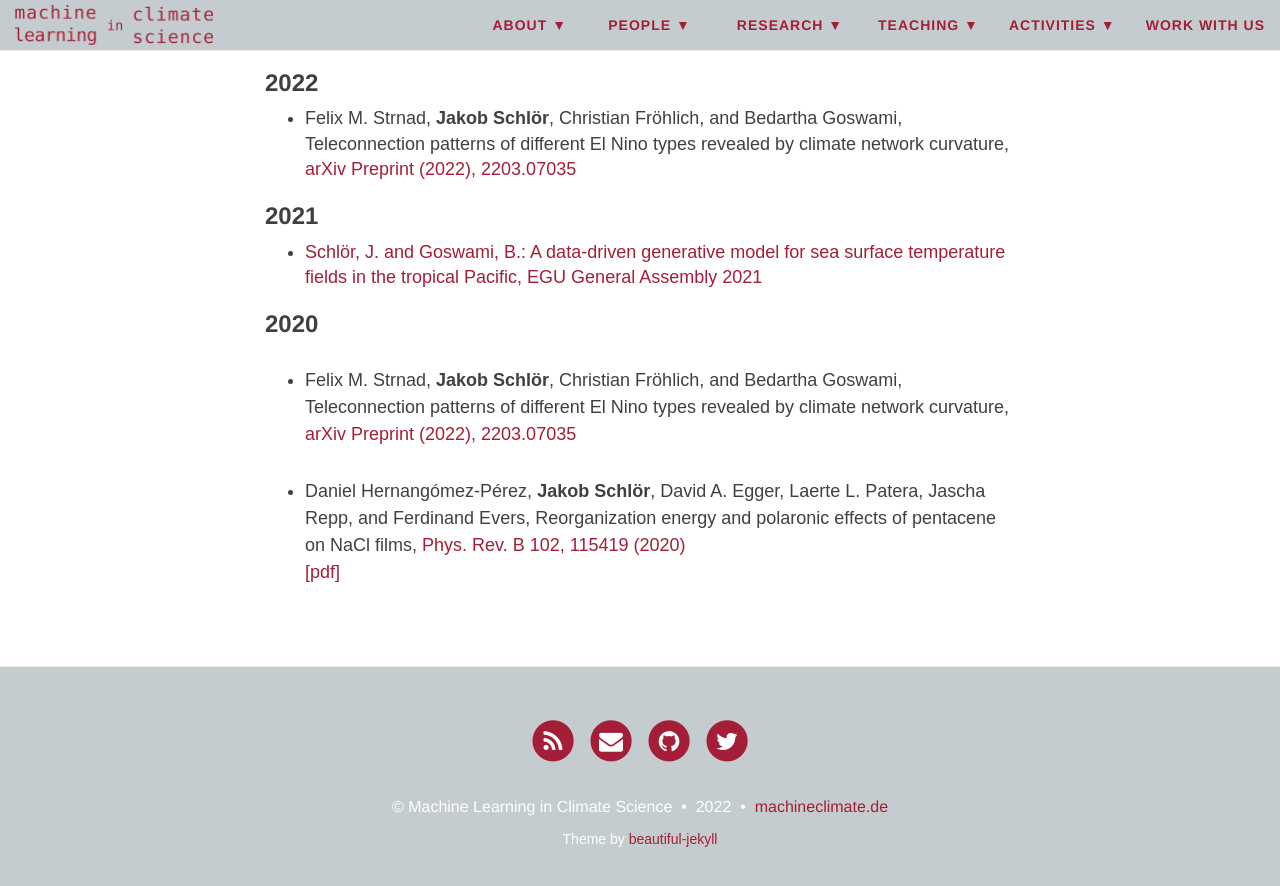
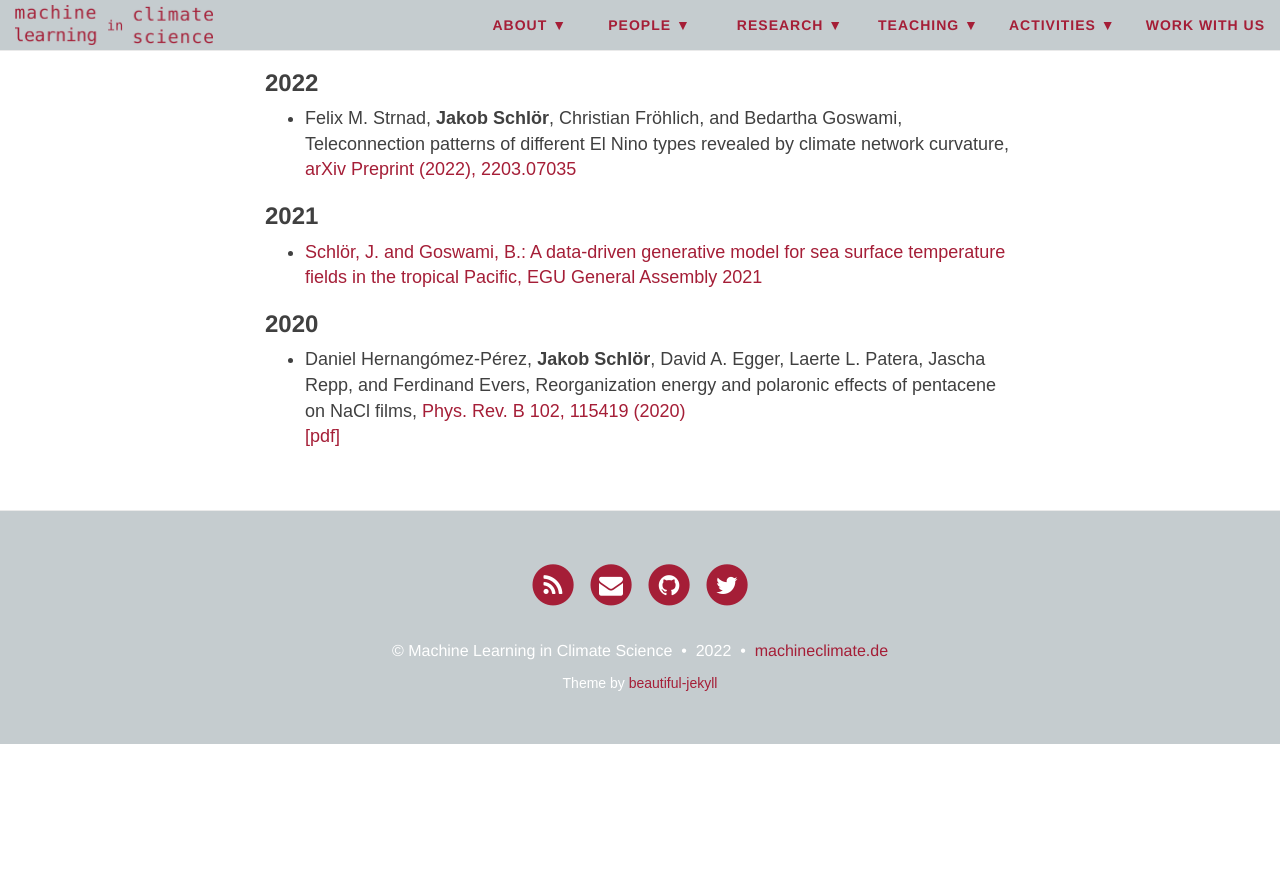
Before and after one commit to mlcs/mlcs.github.io, a Jekyll site: the page built from people/schloer.md, in a window 1280 px wide and 900 px high, scrolled down 1585 px. Shown: the top 886 px of the window. Built offline with Jekyll 4.4.1, drawn with Linux system fonts in a browser that asks for light colours; nearby versions of some CDN libraries; after the commit the page ends 2329 px from its top, so only the background shows below that.

Commit message:
Fix profile.

```diff
--- a/people/schloer.md
+++ b/people/schloer.md
@@ -46,8 +46,6 @@ I obtained my Bachelor in Physics at the University of Konstanz which was follow
 + [Schlör, J. and Goswami, B.: A data-driven generative model for sea surface temperature fields in the tropical Pacific, EGU General Assembly 2021](https://doi.org/10.5194/egusphere-egu21-12362)
 
 ### 2020
-+ Felix M. Strnad, **Jakob Schlör**, Christian Fröhlich, and Bedartha Goswami, Teleconnection patterns of different El Nino types revealed by climate network curvature, [arXiv Preprint (2022), 2203.07035](https://doi.org/10.48550/arXiv.2203.07035)
-
 + Daniel Hernangómez-Pérez, **Jakob Schlör**, David A. Egger, Laerte L. Patera, Jascha Repp, and Ferdinand Evers,
     Reorganization energy and polaronic effects of pentacene on NaCl films,
     [Phys. Rev. B 102, 115419 (2020)](https://doi.org/10.1103/PhysRevB.102.115419) \
```
